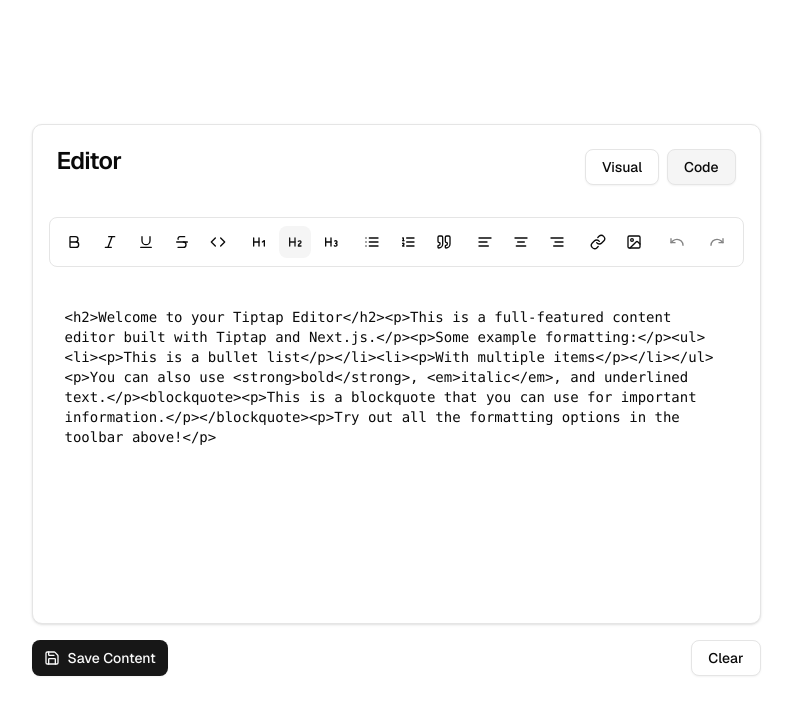
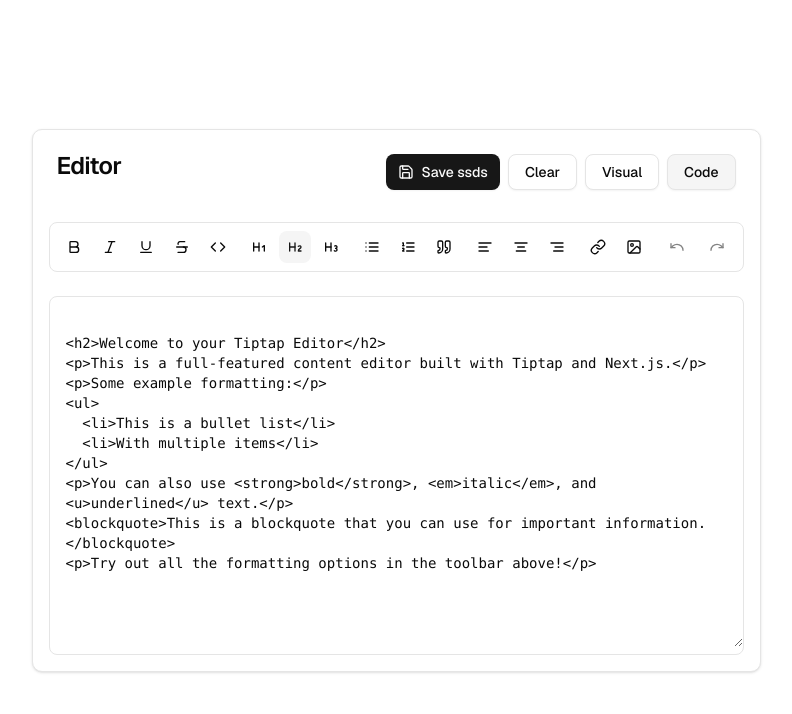
Before and after one commit to Vitalik6768/INTERCEPT-CMS, a Next.js app: page /admin in a window 1280 px wide. Both pictures are taken after a click on the button "Code". Shown: the top 714 px of the page, without its empty margins (244-1036 px from the left). Built offline with nearby package versions, Linux system fonts and the light colour scheme.

Commit message:
arange elements in the editor

```diff
--- a/src/app/(admin)/_components/Editor.tsx
+++ b/src/app/(admin)/_components/Editor.tsx
@@ -31,6 +31,7 @@
 export function Editor() {
   const [content, setContent] = useState(initialContent)
   const [showHtml, setShowHtml] = useState(false)
+  const [htmlContent, setHtmlContent] = useState(initialContent)
 
   //   const { toast } = useToast()
 
@@ -58,8 +59,16 @@
     content: content,
     onUpdate: ({ editor }) => {
       setContent(editor.getHTML())
+      setHtmlContent(editor.getHTML())
     },
   })
+
+  const handleHtmlChange = (e: React.ChangeEvent<HTMLTextAreaElement>) => {
+    setHtmlContent(e.target.value)
+    if (editor) {
+      editor.commands.setContent(e.target.value)
+    }
+  }
 
   const saveContent = () => {
     // In a real app, you would save to a database or API
@@ -77,6 +86,17 @@
           <div className="flex justify-between">
             <h2 className="text-2xl font-semibold leading-none tracking-tight">Editor</h2>
             <div className="flex gap-2">
+
+              <Button onClick={saveContent} className="flex items-center gap-2">
+                <Save className="w-4 h-4" />
+                Save ssds
+              </Button>
+
+              <Button variant="outline" onClick={() => editor?.commands.clearContent(true)}>
+                Clear
+              </Button>
+
+
             <Button
               variant="outline"
               onClick={() => setShowHtml(false)}
@@ -95,31 +115,30 @@
         </div>
     </div>
 
-        {editor && <Toolbar editor={editor} />}
-        {showHtml ? (
-          <pre className="whitespace-pre-wrap text-sm prose prose-sm sm:prose-base lg:prose-lg  mt-4 focus:outline-none min-h-[300px] max-w-[690px] px-4">
-            {editor?.getHTML()}
-          </pre>
+        { editor && <Toolbar editor={editor} /> }
+  {
+    showHtml ? (
+      <div className="border rounded-md">
+        <textarea
+          value={htmlContent}
+          onChange={handleHtmlChange}
+          className="whitespace-pre-wrap text-sm font-mono w-full focus:outline-none min-h-[350px] max-h-[350px]  p-4"
+        />
+      </div>
     ) : (
+      <div className="border rounded-md">
         <EditorContent
           editor={editor}
-            className="prose prose-sm sm:prose-base lg:prose-lg max-w-[700px] mt-4 focus:outline-none min-h-[300px] px-4"
+          className="text-sm w-full focus:outline-none min-h-[350px] max-h-[350px] p-4"
         />
-        )}
-      </Card>
-
-      <div className="flex justify-between">
-        <Button onClick={saveContent} className="flex items-center gap-2">
-          <Save className="w-4 h-4" />
-          Save Content
-        </Button>
-
-        <Button variant="outline" onClick={() => editor?.commands.clearContent(true)}>
-          Clear
-        </Button>
-      </div>
-
-
       </div>
     )
   }
+      </Card >
+
+
+
+
+    </div >
+  )
+}
--- a/src/app/(admin)/admin/page.tsx
+++ b/src/app/(admin)/admin/page.tsx
@@ -1,7 +1,7 @@
 // import { Editor } from '@tiptap/react'
 import React from 'react'
 import { Editor } from '../_components/Editor'
-
+// import Editor1 from '../_components/Editor1'
 function page() {
   return (
     <div>
```
Lines whose indentation alone changed are shown as unchanged.
